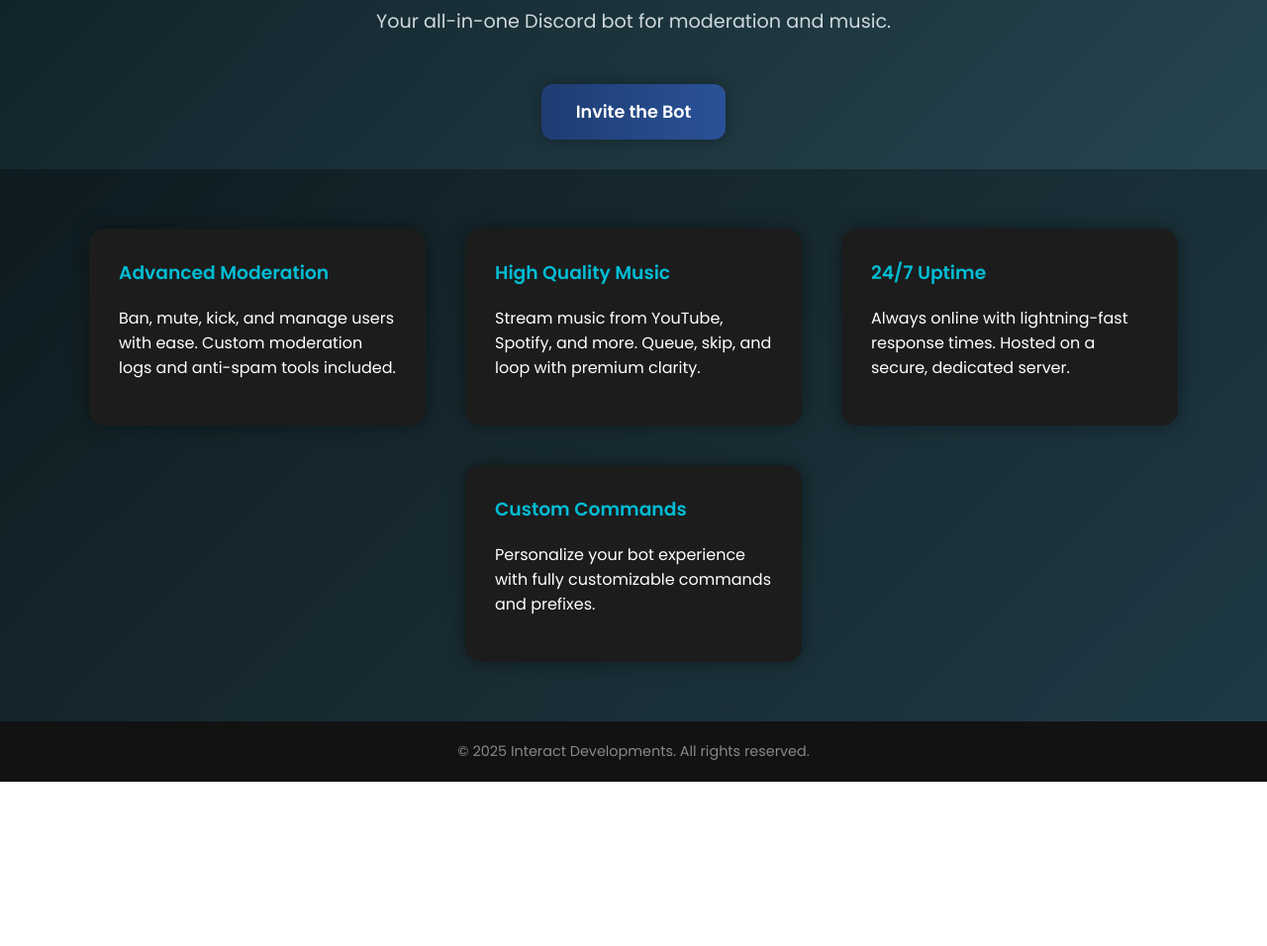
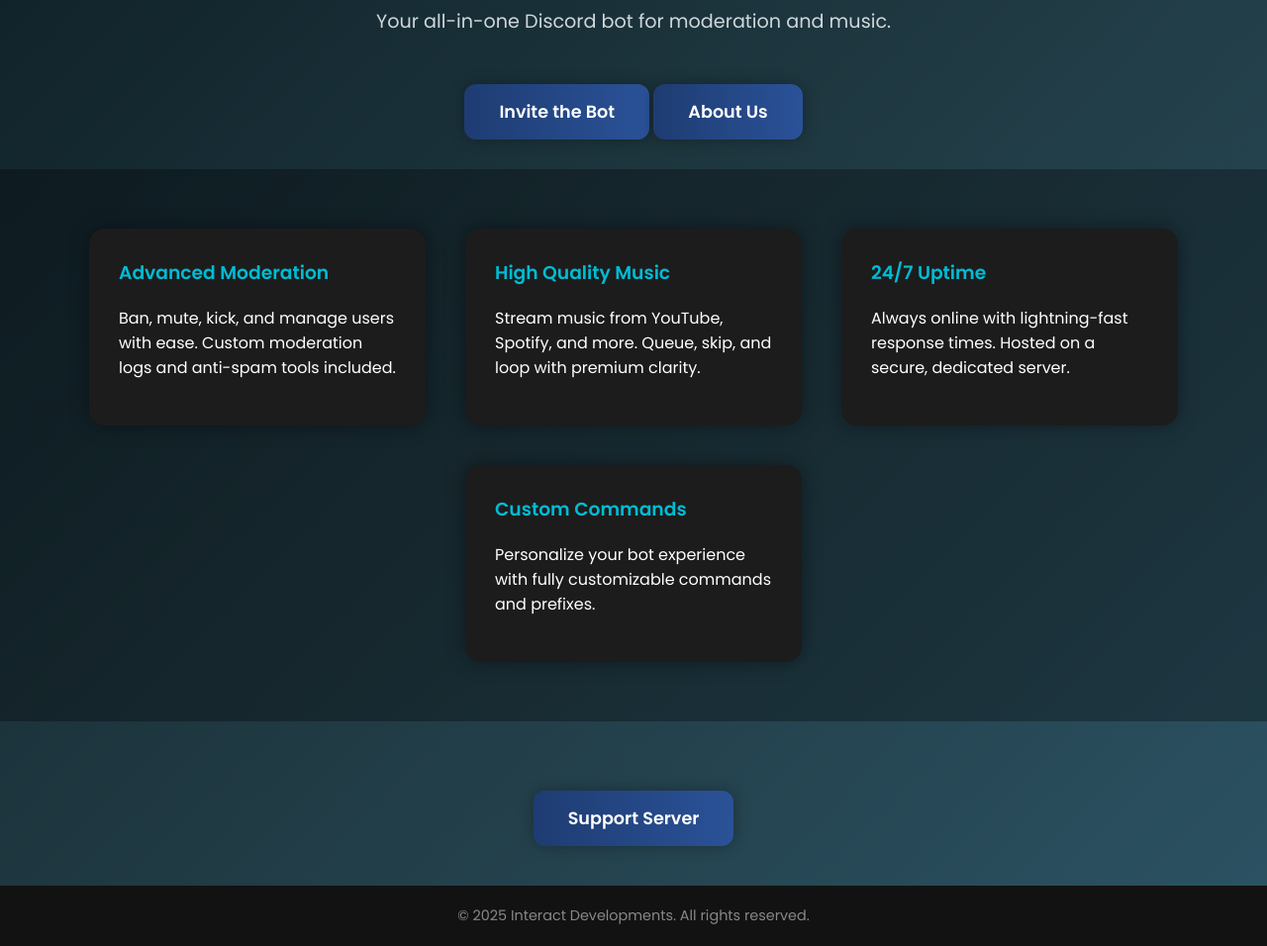
Before and after one commit to DevanshInteract/interactdevelopments, a plain HTML site: page index.html in a window 1280 px wide. Shown: the part 135-1091 px from the top of the page at 99% size. Before the commit the page ends 925 px from the top, so only its background shows below. Drawn offline with Linux system fonts and the light colour scheme.

Commit message:
index.html

```diff
--- a/index.html
+++ b/index.html
@@ -4,6 +4,7 @@
   <meta charset="UTF-8">
   <meta name="viewport" content="width=device-width, initial-scale=1.0">
   <title>Interact Bot</title>
+  <link rel="icon" type="image/png" href="favicon ib.png">
   <link href="https://fonts.googleapis.com/css2?family=Poppins:wght@400;600&display=swap" rel="stylesheet">
   <style>
     body {
@@ -93,6 +94,7 @@
     <h1>Interact Bot 4</h1>
     <p>Your all-in-one Discord bot for moderation and music.</p>
     <a href="https://discord.com/oauth2/authorize?client_id=891577090590261299&permissions=8&integration_type=0&scope=bot" class="invite-btn" target="main" >Invite the Bot</a>
+    <a href="about.html" class="invite-btn">About Us</a>
   </header>
 
   <section class="features">
@@ -114,6 +116,12 @@
     </div>
   </section>
 
+    </section>
+
+  <div style="text-align:center; margin:40px 0;">
+    <a href="https://discord.gg/5kAuT4yVCg" class="invite-btn" target="_blank">Support Server</a>
+  </div>
+
   <footer>
     &copy; 2025 Interact Developments. All rights reserved.
   </footer>
```
